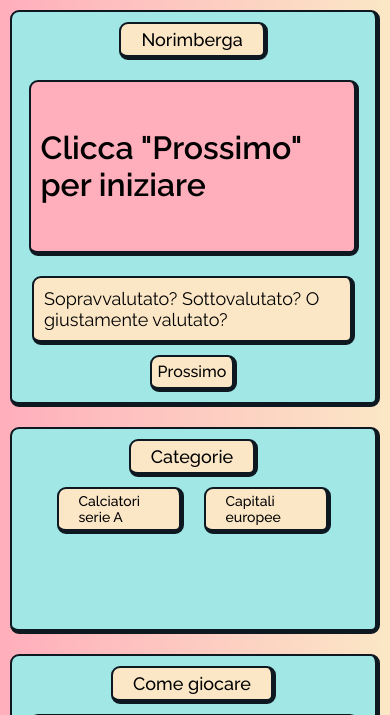
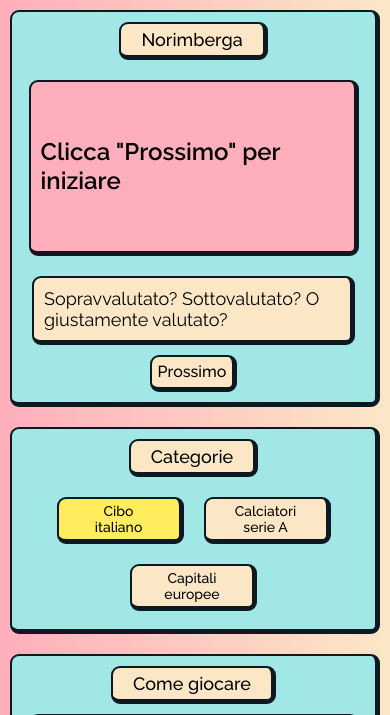
Before and after one commit to samuelebompani/greedyspaghetti-site, a PHP site: page /norimberga/ in a window 390 px wide. Shown: the part 77-792 px from the top of the page. Run offline with PHP 8.4, Linux system fonts and the light colour scheme.

Commit message:
cibi italiani cat

```diff
--- a/css/norimberga.css
+++ b/css/norimberga.css
@@ -1,6 +1,14 @@
 .cat-nor {
     font-size: 14px;
     margin-top: 0;
+    text-align: center;
+}
+
+.cat-nor-box {
+    flex-wrap: wrap;
+    width: 100%;
+    place-content: center;
+    margin-top: 20px;
 }
 
 .istr-nor-box {
@@ -30,3 +38,9 @@
     font-size: xx-large;
     font-weight: 600;
 }
+
+@media only screen and (max-width: 768px) {
+    .word-nor-box {
+        font-size: x-large;
+    }
+}
--- a/css/style.css
+++ b/css/style.css
@@ -195,6 +195,17 @@ a {
 
 }
 
+.useless-btn:active {
+    opacity: 0;
+    transition: 1s
+  }
+
+.useless-btn {
+
+    opacity: 1;
+    transition: all 0.8s
+}
+
 .w-full {
     width: 100%;
 }
--- /dev/null
+++ b/norimberga/food.csv
@@ -0,0 +1 @@
+Brasato al Barolo,Costoletta alla valdostana,Riso patate e cozze,Sarde in saor,Farinata di ceci,Bucatini all'amatriciana,Arrosticini,Caciocavallo farcito,Minestra di lenticchie,Zeppole di San Giuseppe,Spaghetti alla carbonara,Culurgiones,Spaghettoni alla gricia,Baccalà,Pizzoccheri,Risotto al nero di seppia,Trofie al pesto,Focaccia di Recco,Arancin* di riso,Orecchiette con cime di rapa,Frittelle di Carnevale veneziane,Cappelletti romagnoli,Polpo alla catalana,Strudel di mele,Torrone,Struffoli,Cassœula,Trippa alla romana,Coniglio all’ischitana,Cotoletta alla milanese,Casatiello napoletano,Polenta concia,Spätzle agli spinaci,Supplì,Tortellini,Tagliatelle alla bolognese,Pasta e fagioli,Cannelloni ricotta e spinaci,Cannelloni ricotta e spinaci,Saltimbocca alla romana,Penne all'arrabbiata,Pasticciotti,Impepata di cozze,Caponata,Orata all'acqua pazza,Maltagliati,Calzoni fritti,Piadina romagnola,Erbazzone,Pan dei morti,Tortelli di zucca,Patate e peperoni cruschi,Bagna Cauda,Spaghetti all'assassina,Torta sbrisolona,Frico,Parmigiana di melanzane,Gnocco fritto,Friselle al pomodoro e basilico,Pasta alla Norma,Gnocchi alla sorrentina,Pasta e patate,Malfatti,Cantucci,Pasta e ceci alla toscana,Castagnaccio,Melanzane 'mbuttunate,Spaghetti aglio, olio e peperoncino,Baci di dama,Maritozzi con la panna,Olive all’ascolana,Tiramisù,Pizza,Pastiera napoletana,Cannoli siciliani,Panettone,Pandoro,Cacciucco,Cacio e pepe
--- a/norimberga/index.php
+++ b/norimberga/index.php
@@ -13,11 +13,16 @@
             return Math.floor(Math.random() * (max - min) + min);
         }
 
-        let fileName = './words.csv'
+        let fileName = './food.csv'
 
         function changeFilename(newName) {
+            const btn1 = document.getElementById(fileName);
             fileName = newName
+            const btn2 = document.getElementById(newName);
+            if(btn1) btn1.style.background = "var(--secondary)";
+            btn2.style.background = "#ffed5d";
         }
+
         async function getNewWord() {
             const names = await fetch(fileName, { mode: 'no-cors' })
                 .then(response => response.text())
@@ -41,9 +46,9 @@
         }
     }
     $cat = [
+        new Category("Cibo italiano", './food.csv'),
         new Category("Calciatori serie A", "./words.csv"),
-        new Category("Capitali europee", "./citta.csv"),
-
+        new Category("Capitali europee", "./citta.csv")
     ]
         ?>
 
@@ -65,10 +70,10 @@
             </div>
             <div class="boxed grid-item">
                 <div class="boxed bg-secondary title-menu-el-recipes">Categorie</div>
-                <div class="" style="margin-top: 10px;">
+                <div class="cat-nor-box">
                     <?php
                     foreach ($cat as $c) { ?>
-                        <div class="cat-nor boxed bg-secondary title-menu-el-recipes wide-btn"
+                        <div class="cat-nor boxed bg-secondary title-menu-el-recipes wide-btn" style="<?php if($c->path == "./food.csv") echo "background-color: #ffed5d";?>" id="<?php echo $c->path?>"
                             onclick="changeFilename('<?php echo $c->path?>')"><?php echo $c->name?></div>
                     <?php }
                     ?>
--- a/projects.php
+++ b/projects.php
@@ -14,13 +14,12 @@
                     <img src="/media/img/easy_counter_logo.png" width=100 height=100 class="" />
                     <div class="w-full">
                         <p>If you just need to count something, <br>here's your app.<br>Available for Android.<br>
-
                         </p>
                         <div class="grid-item-btns">
                             <a href="/apps/EasyCounter.apk" class="boxed square-btn">
                                 <img src="/media/img/arrow.png" style="rotate: 90deg;" width=50 height=50 />
                             </a>
-                            <div class="boxed square-btn">
+                            <div class="boxed square-btn useless-btn">
                                 <img src="/media/img/info.png" width=50 height=50 />
                             </div>
                         </div>
```
